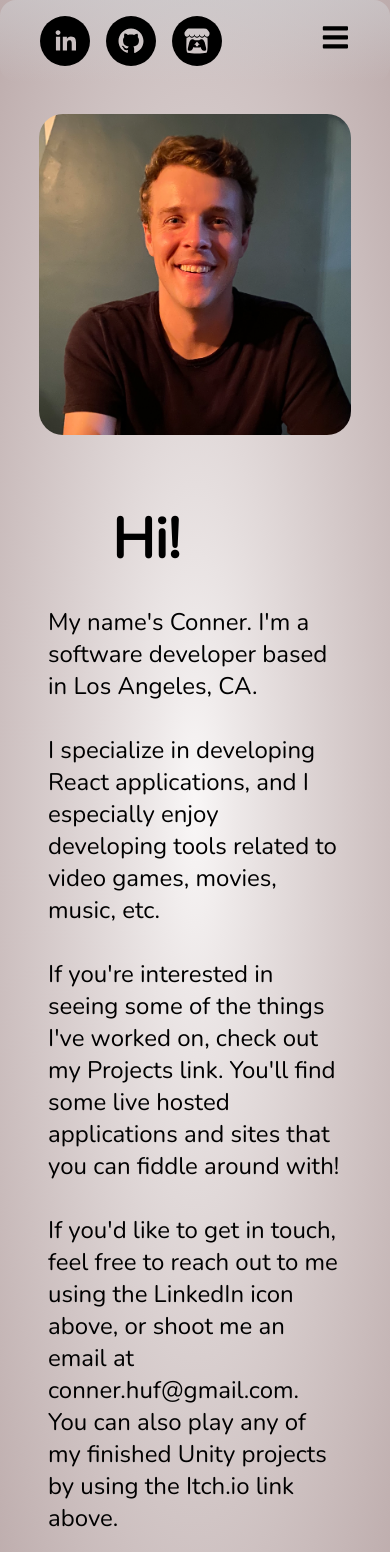
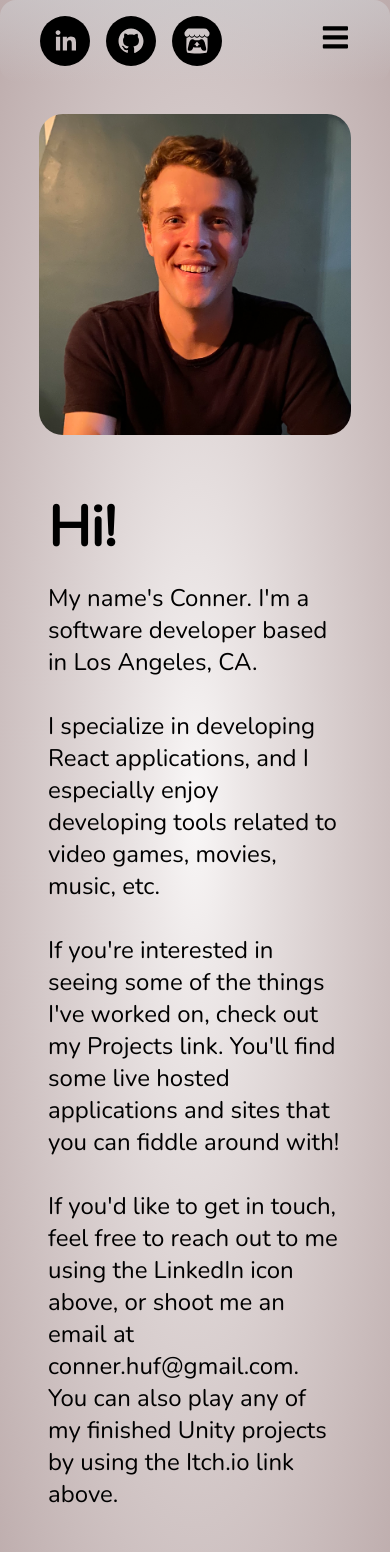
Before and after one commit to conner-huf/portfolio-site, a React (Create React App) app: page /about in a window 390 px wide. Shown: the top 1552 px of the page. Built offline with nearby package versions, Linux system fonts and the light colour scheme.

Commit message:
style updates

```diff
--- a/src/App.js
+++ b/src/App.js
@@ -6,6 +6,8 @@ import { Main } from "./Components/Main/Main";
 import { BrowserRouter as Router, Route, Switch } from "react-router-dom";
 import { ProjectDisplay } from "./Components/ProjectDisplay/ProjectDisplay";
 import { About } from "./Components/About/About";
+
+import './App.css';
 
 function App() {
   return (
--- a/src/Components/About/About.css
+++ b/src/Components/About/About.css
@@ -9,7 +9,7 @@
 }
 
 .greeting {
-    margin: 0.5em 2em;
+    margin: 1rem 3rem;
     font-size: 3.5em;
 }
 
@@ -49,6 +49,7 @@
         align-items: center;
         font-weight: 400;
         font-size: 1.5em;
+        margin-bottom: 2.5rem;
     }
 
     .about-text-section {
--- a/src/Components/Main/Hero/Hero.css
+++ b/src/Components/Main/Hero/Hero.css
@@ -39,7 +39,7 @@
         margin: 2rem;
     }
     .hero-section1 {
-        margin: 0rem;
+        margin: 0 0 2.5rem 0;
         text-align: center;
     }
 }
--- a/src/Components/ProjectDisplay/ProjectDisplay.css
+++ b/src/Components/ProjectDisplay/ProjectDisplay.css
@@ -92,4 +92,7 @@ hr {
         max-width: 85%;
         font-size: 0;
     }
+    .project-container {
+        margin-bottom: 2.5rem;
+    }
 }
```
Also changed, not shown: src/App.css (added).
